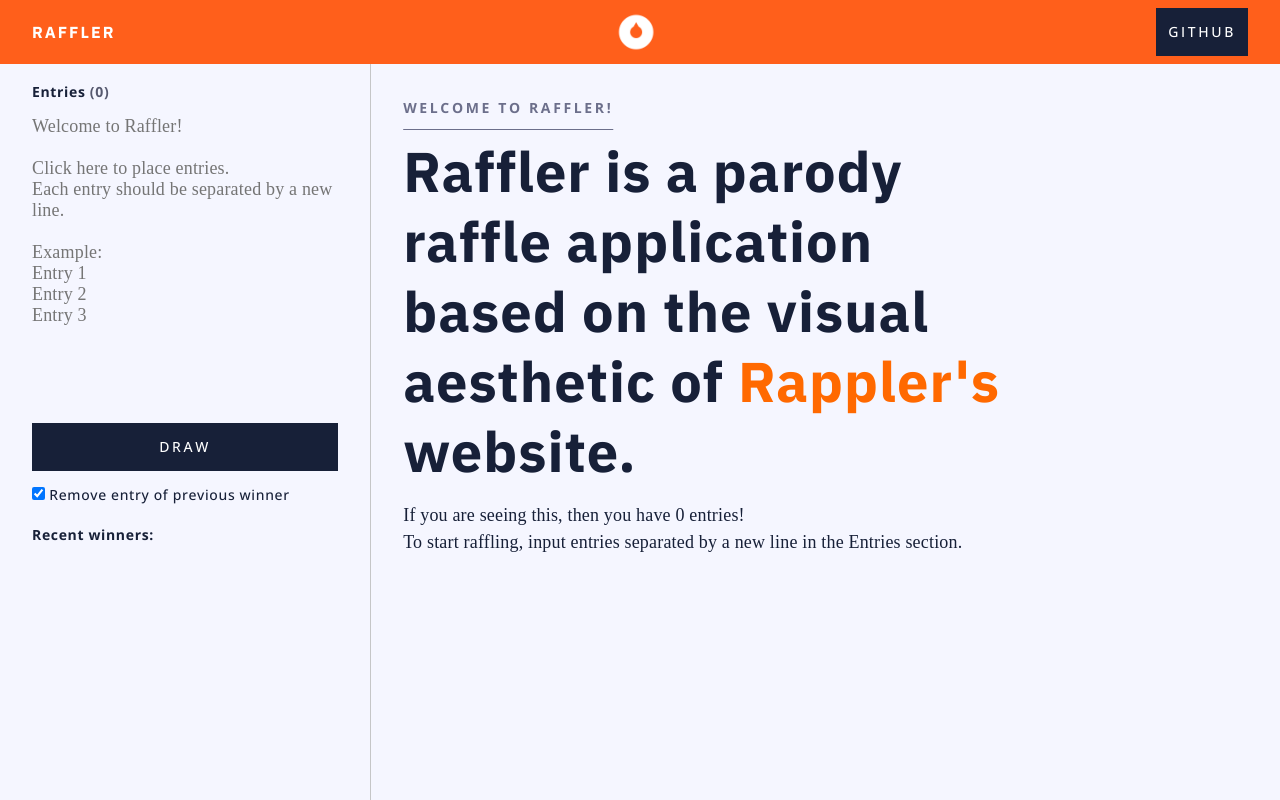
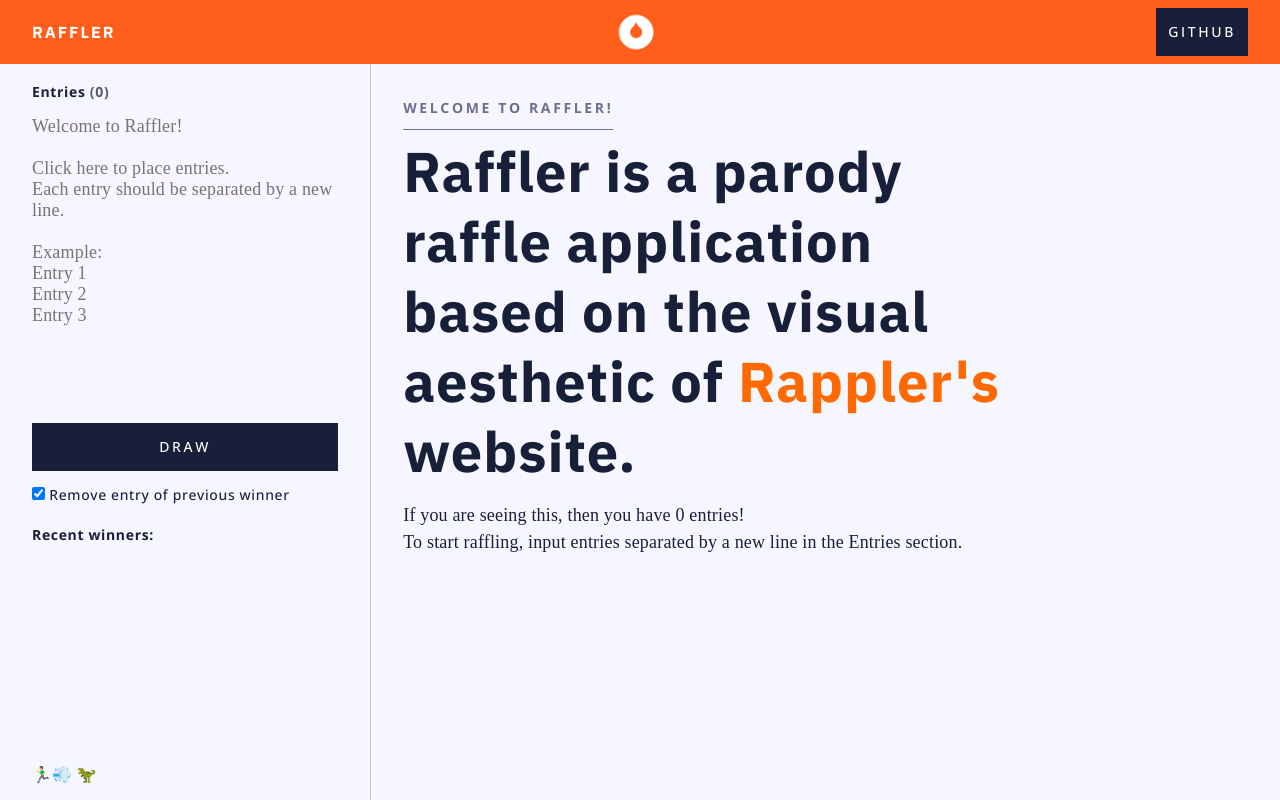
Before and after one commit to alwinpamintuan/raffler, a React (Create React App) app: page / in a window 1280 px wide. Built offline with nearby package versions, Linux system fonts and the light colour scheme.

Commit message:
Add portfolio signature

```diff
--- a/src/App.js
+++ b/src/App.js
@@ -1,6 +1,7 @@
 import { AppContextProvider } from "./context/AppContext";
 import Sidebar from "./components/Sidebar/Sidebar";
 import Main from "./components/Main/Main";
+import { Signature } from "./components/Signature/Signature";
 import "./App.css";
 import logo from "./assets/logowhite.png";
 
@@ -24,6 +25,7 @@
           <Sidebar />
           <Main />
         </div>
+        <Signature />
       </div>
     </AppContextProvider>
   );
--- /dev/null
+++ b/src/components/Signature/Signature.css
@@ -0,0 +1,20 @@
+.signature {
+  position: fixed;
+  bottom: 0;
+  left: 0;
+  padding: 1rem 2rem;
+
+  display: flex;
+  align-items: center;
+  justify-content: center;
+}
+
+.copyright:hover {
+  filter: brightness(1.5) blur(1px);
+}
+
+.copyright {
+  border-radius: 0.5rem;
+  width: fit-content;
+  text-decoration: none;
+}
--- /dev/null
+++ b/src/components/Signature/Signature.jsx
@@ -0,0 +1,17 @@
+import React from "react";
+import "./Signature.css";
+
+export function Signature() {
+  return (
+    <div className="signature">
+      <a
+        href="https://github.com/alwinpamintuan/"
+        className="copyright"
+        target="_blank"
+        rel="noopener noreferrer"
+      >
+        🏃‍♂️💨 🦖
+      </a>
+    </div>
+  );
+}
```
